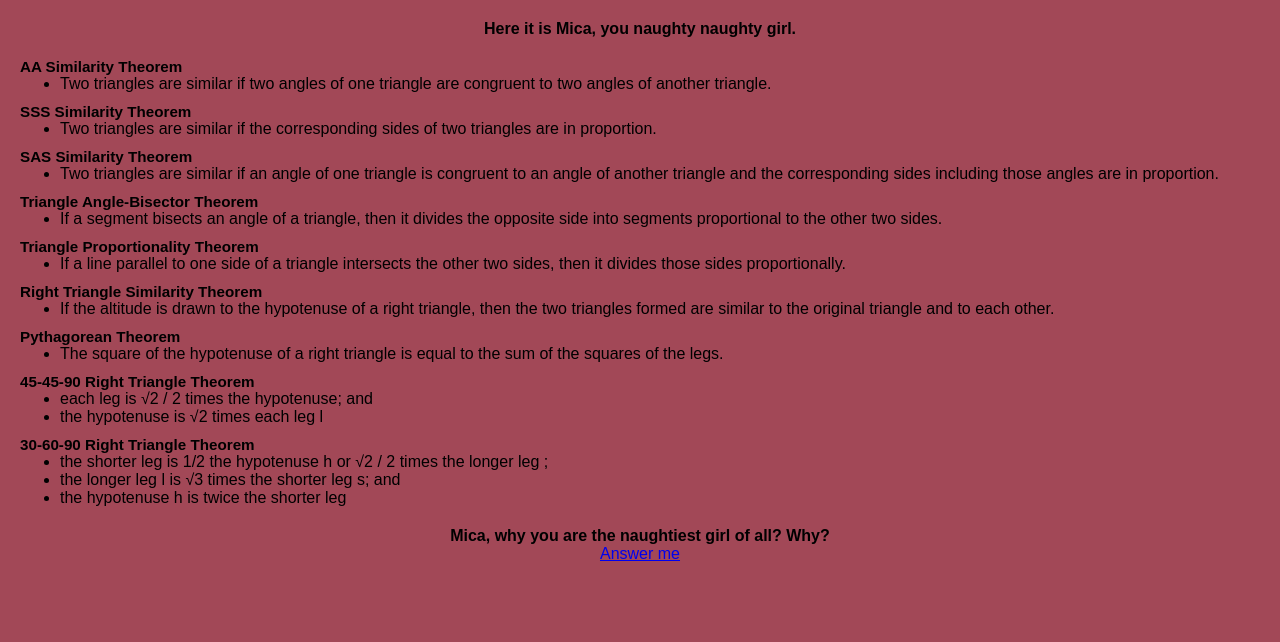
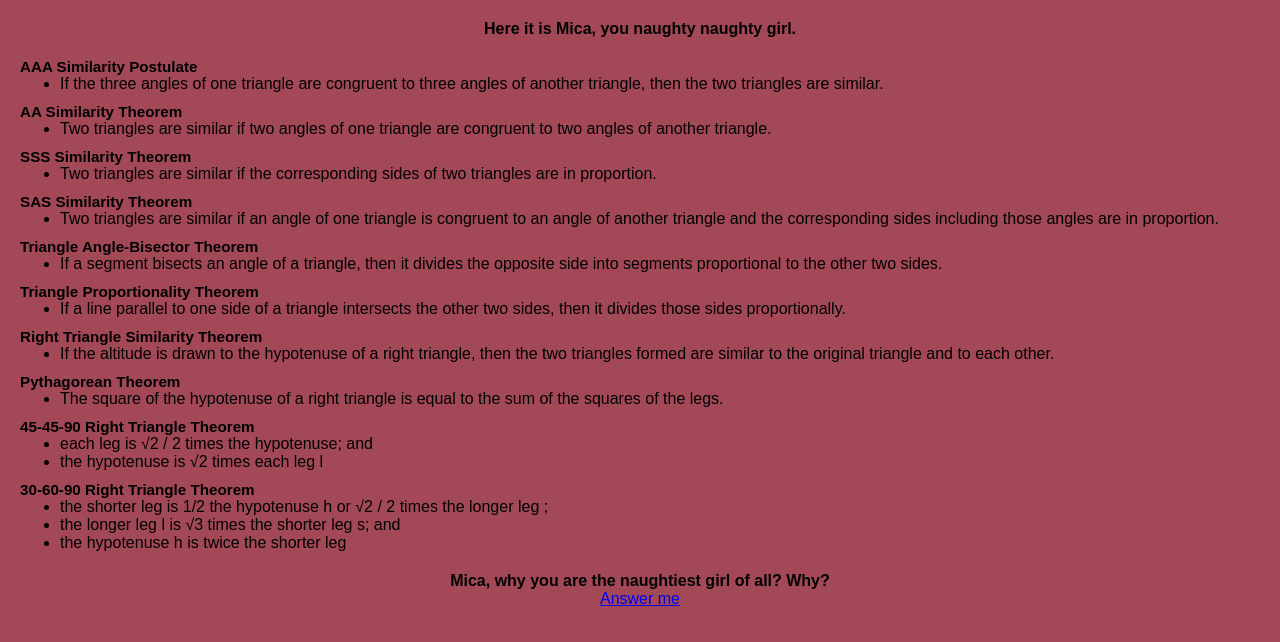
Before and after one commit to Jaydhen0409/ForMica, a plain HTML site: page index.html in a window 1280 px wide. Drawn offline with Linux system fonts and the light colour scheme.

Commit message:
Update index.html

```diff
--- a/index.html
+++ b/index.html
@@ -8,6 +8,12 @@
     </head>
     <body>
         <h1 class="center-hor margin">Here it is Mica, you naughty naughty girl.</h1>
+        <div class="margin">
+            <h3>AAA Similarity Postulate</h3>
+            <ul>
+                <li>If the three angles of one triangle are congruent to three angles of another triangle, then the two triangles are similar.</li>
+            </ul>
+        </div>
         <div class="margin">
             <h3>AA Similarity Theorem</h3>
             <ul>
```
